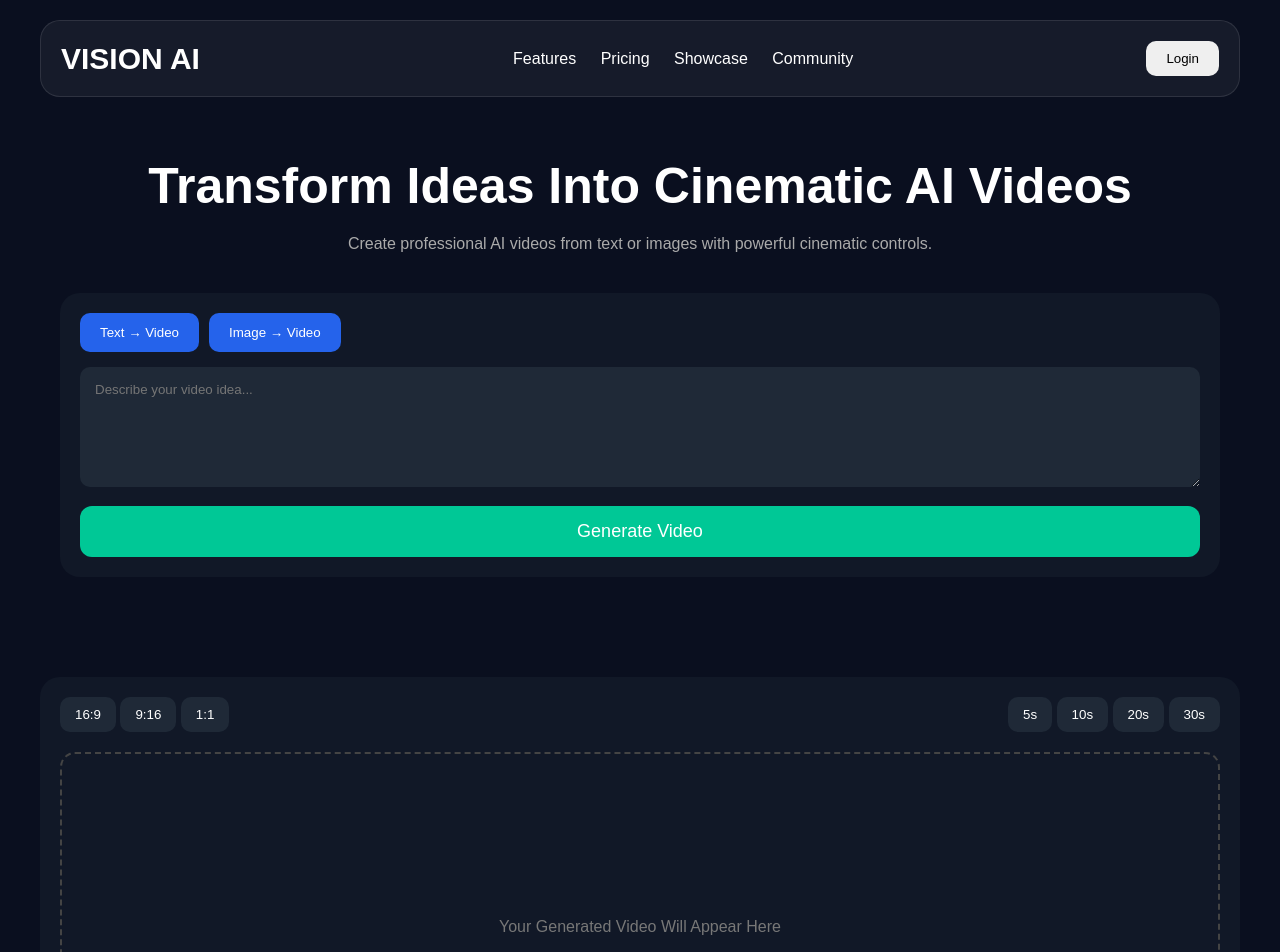
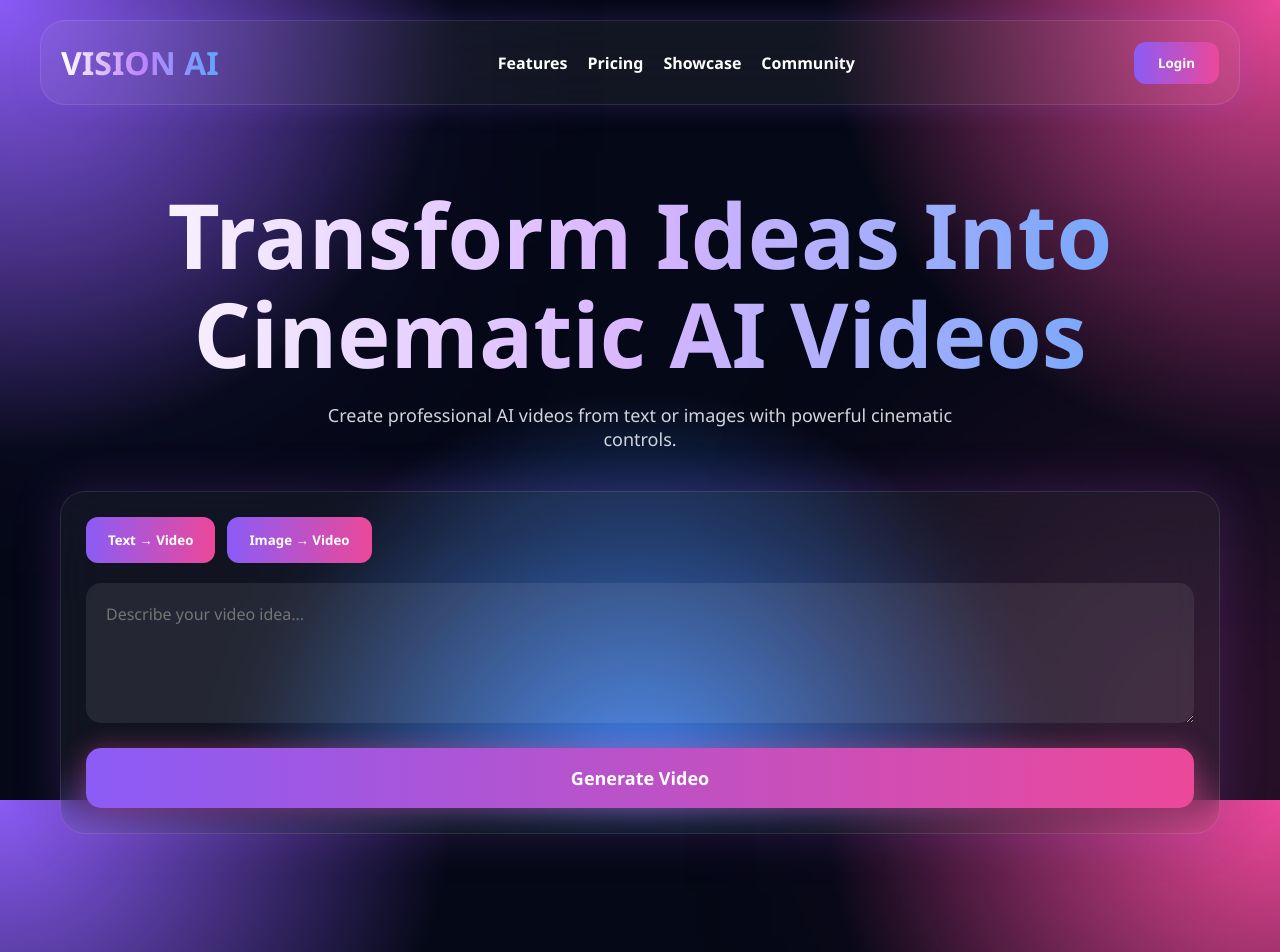
Before and after one commit to abhisheksahoo201-cell/ai-video-vfx-studio, a website: page index.html in a window 1280 px wide. Shown: the top 952 px of the page. Drawn offline with Linux system fonts and the light colour scheme.

Commit message:
Update index.html

```diff
--- a/index.html
+++ b/index.html
@@ -6,22 +6,32 @@
 <title>VISION AI</title>
 
 <style>
+
 *{
 margin:0;
 padding:0;
 box-sizing:border-box;
-font-family:Arial,sans-serif;
+font-family:'Segoe UI',sans-serif;
 }
 
 body{
-background:#0a0f1f;
 color:white;
 padding:20px;
+min-height:100vh;
+overflow-x:hidden;
+background:
+radial-gradient(circle at top left,#8b5cf6 0%,transparent 30%),
+radial-gradient(circle at top right,#ec4899 0%,transparent 30%),
+radial-gradient(circle at bottom,#3b82f6 0%,transparent 40%),
+#050816;
+background-attachment:fixed;
 }
 
 .container{
 max-width:1200px;
 margin:auto;
+position:relative;
+z-index:2;
 }
 
 header{
@@ -29,96 +39,132 @@ display:flex;
 justify-content:space-between;
 align-items:center;
 padding:20px;
+border-radius:25px;
+background:rgba(255,255,255,.06);
+backdrop-filter:blur(20px);
 border:1px solid rgba(255,255,255,.1);
-border-radius:20px;
-background:rgba(255,255,255,.05);
+box-shadow:0 0 30px rgba(139,92,246,.2);
 }
 
 .logo{
-font-size:30px;
-font-weight:bold;
+font-size:32px;
+font-weight:900;
+background:linear-gradient(90deg,#fff,#c084fc,#60a5fa);
+-webkit-background-clip:text;
+-webkit-text-fill-color:transparent;
+}
+
+nav{
+display:flex;
+gap:20px;
 }
 
 nav a{
 color:white;
 text-decoration:none;
-margin-left:20px;
+font-weight:600;
+}
+
+.login-btn{
+padding:12px 24px;
+border:none;
+border-radius:12px;
+font-weight:bold;
+cursor:pointer;
+background:linear-gradient(90deg,#8b5cf6,#ec4899);
+color:white;
 }
 
 .hero{
 text-align:center;
-padding:60px 20px;
+padding:80px 20px;
 }
 
 .hero h1{
-font-size:50px;
+font-size:clamp(48px,8vw,90px);
+font-weight:900;
+line-height:1.1;
 margin-bottom:20px;
+background:linear-gradient(90deg,#fff,#d8b4fe,#60a5fa);
+-webkit-background-clip:text;
+-webkit-text-fill-color:transparent;
 }
 
 .hero p{
 max-width:700px;
 margin:auto;
-color:#aaa;
+font-size:18px;
+color:#d1d5db;
 }
 
 .prompt-box{
 margin-top:40px;
-background:#111827;
-padding:20px;
-border-radius:20px;
+padding:25px;
+border-radius:25px;
+background:rgba(255,255,255,.05);
+backdrop-filter:blur(25px);
+border:1px solid rgba(255,255,255,.1);
+box-shadow:0 0 50px rgba(168,85,247,.2);
+}
+
+.tabs{
+display:flex;
+gap:12px;
+margin-bottom:20px;
+flex-wrap:wrap;
+}
+
+.tabs button{
+padding:14px 22px;
+border:none;
+border-radius:12px;
+cursor:pointer;
+font-weight:700;
+color:white;
+background:linear-gradient(90deg,#8b5cf6,#ec4899);
 }
 
 textarea{
 width:100%;
-height:120px;
-padding:15px;
+height:140px;
+padding:20px;
 border:none;
 outline:none;
-border-radius:10px;
-background:#1f2937;
+border-radius:15px;
+background:rgba(255,255,255,.08);
 color:white;
-}
-
-.tabs{
-display:flex;
-gap:10px;
-margin-bottom:15px;
-}
-
-.tabs button{
-padding:12px 20px;
-border:none;
-border-radius:10px;
-cursor:pointer;
-background:#2563eb;
-color:white;
+font-size:16px;
 }
 
 .generate-btn{
-margin-top:15px;
+margin-top:20px;
 width:100%;
-padding:15px;
+padding:18px;
 font-size:18px;
-background:#00c896;
+font-weight:700;
 border:none;
-border-radius:12px;
+border-radius:15px;
+cursor:pointer;
 color:white;
-cursor:pointer;
+background:linear-gradient(90deg,#8b5cf6,#ec4899);
+box-shadow:0 0 25px rgba(236,72,153,.4);
 }
 
 .preview{
 margin-top:40px;
-background:#111827;
-padding:20px;
-border-radius:20px;
+padding:25px;
+border-radius:25px;
+background:rgba(255,255,255,.05);
+backdrop-filter:blur(25px);
+border:1px solid rgba(255,255,255,.1);
 }
 
 .options{
 display:flex;
 justify-content:space-between;
-margin-bottom:20px;
 flex-wrap:wrap;
 gap:10px;
+margin-bottom:20px;
 }
 
 .ratio button,
@@ -126,19 +172,20 @@ gap:10px;
 padding:10px 15px;
 border:none;
 border-radius:10px;
-background:#1f2937;
+cursor:pointer;
 color:white;
-cursor:pointer;
+background:linear-gradient(90deg,#8b5cf6,#3b82f6);
 }
 
 .video-box{
 height:350px;
-border:2px dashed #444;
-border-radius:15px;
+border-radius:20px;
 display:flex;
 align-items:center;
 justify-content:center;
-color:#777;
+background:rgba(255,255,255,.04);
+border:1px solid rgba(255,255,255,.1);
+color:#ddd;
 }
 
 .tools{
@@ -149,27 +196,90 @@ gap:20px;
 }
 
 .tool{
-background:#111827;
 padding:25px;
-border-radius:15px;
+border-radius:20px;
 text-align:center;
 cursor:pointer;
+font-weight:700;
+background:rgba(255,255,255,.05);
+backdrop-filter:blur(15px);
+border:1px solid rgba(255,255,255,.1);
+transition:.4s;
+}
+
+.tool:hover{
+transform:translateY(-8px);
+box-shadow:0 0 30px rgba(236,72,153,.4);
 }
 
 footer{
 margin-top:50px;
-padding:20px;
+padding:25px;
 text-align:center;
-border-top:1px solid #333;
+border-top:1px solid rgba(255,255,255,.1);
+color:#ddd;
 }
+
+/* Floating Glow Effects */
+
+.glow1{
+position:fixed;
+width:350px;
+height:350px;
+background:#8b5cf6;
+filter:blur(150px);
+top:-100px;
+left:-100px;
+opacity:.35;
+z-index:1;
+}
+
+.glow2{
+position:fixed;
+width:350px;
+height:350px;
+background:#ec4899;
+filter:blur(150px);
+bottom:-100px;
+right:-100px;
+opacity:.35;
+z-index:1;
+}
+
+@media(max-width:768px){
+
+header{
+flex-direction:column;
+gap:15px;
+}
+
+nav{
+flex-wrap:wrap;
+justify-content:center;
+}
+
+.logo{
+font-size:42px;
+}
+
+.hero h1{
+font-size:58px;
+}
+
+}
+
 </style>
 </head>
 
 <body>
 
+<div class="glow1"></div>
+<div class="glow2"></div>
+
 <div class="container">
 
 <header>
+
 <div class="logo">VISION AI</div>
 
 <nav>
@@ -179,17 +289,16 @@ border-top:1px solid #333;
 <a href="#">Community</a>
 </nav>
 
-<button style="padding:10px 20px;border:none;border-radius:10px;">
-Login
-</button>
+<button class="login-btn">Login</button>
+
 </header>
 
 <section class="hero">
+
 <h1>Transform Ideas Into Cinematic AI Videos</h1>
 
 <p>
-Create professional AI videos from text or images
-with powerful cinematic controls.
+Create professional AI videos from text or images with powerful cinematic controls.
 </p>
 
 <div class="prompt-box">
@@ -206,6 +315,7 @@ Generate Video
 </button>
 
 </div>
+
 </section>
 
 <section class="preview">
@@ -236,15 +346,10 @@ Your Generated Video Will Appear Here
 <section class="tools">
 
 <div class="tool">Video → Prompt</div>
-
 <div class="tool">Video → Clip Splitter</div>
-
 <div class="tool">AI VFX</div>
-
 <div class="tool">Smart Object VFX</div>
-
 <div class="tool">VFX Remix</div>
-
 <div class="tool">Animate Image</div>
 
 </section>
```
